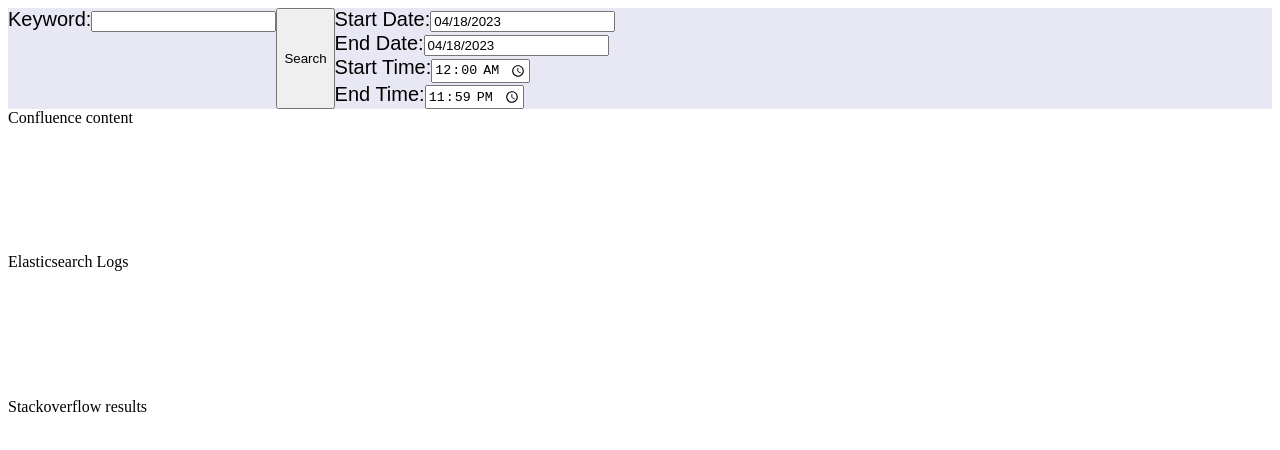
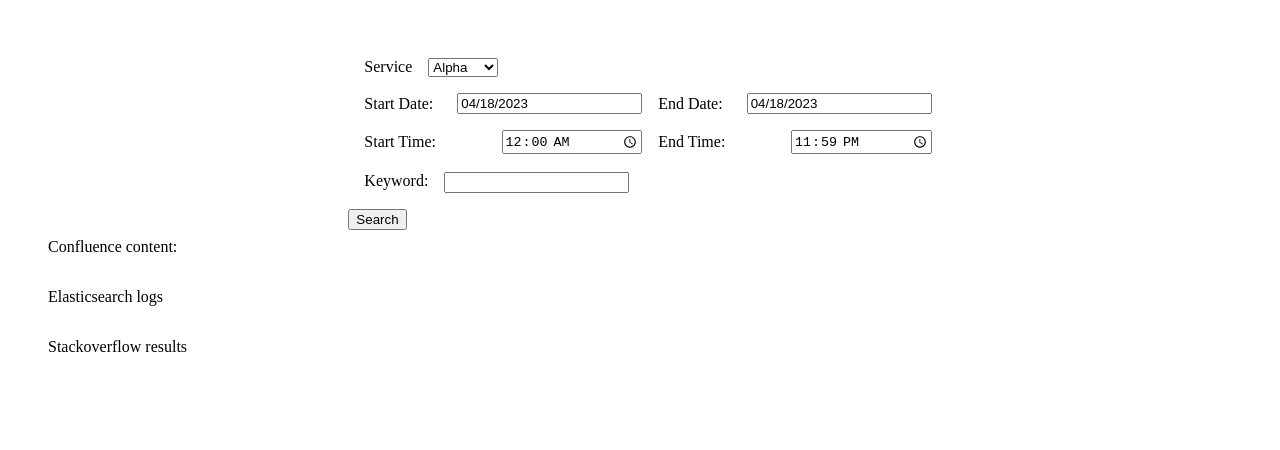
Before and after one commit to LAVANYARAMYA/API-UI, a React (Create React App) app in the folder ui_code/: page / in a window 1280 px wide. Shown: the top 450 px of the page. Built offline with nearby package versions, Linux system fonts and the light colour scheme.

Commit message:
Service dropdown added and alignment done

```diff
--- a/ui_code/src/App.css
+++ b/ui_code/src/App.css
@@ -1,116 +1,61 @@
-.App {
-  text-align: top;
-    min-height: 100vh;
- /* background-color: orange;*/
+.App-header {
+  display: flex;
+  flex-direction: column;
+  align-items: center;
+  justify-content: start;
+  height: 10rem; /* set the height of the header to be the same as the viewport height */
 }
 
-.App-logo {
- background-color:mild-grey;
-  height: 10vmin;
-  pointer-events: none;
-  border:20px;
-  border-color:black;
+form {
+  display: flex;
+  flex-direction: column;
+  align-items: center;
+  justify-content: center;
+  margin-top: 2rem; /* add some margin from the top to the form */
+}
+
+.row {
+  display: flex;
+  align-items: center;
+  justify-content: center;
+  margin-top: 1rem; /* add some margin between rows */
 
 }
-.Search-logo {
-  height: 3vmin;
-  pointer-events: none;
+.row label {
+  flex-shrink: 0;
+  margin-right: 1rem;
+  margin-left: 1rem;
+}
+.row > * {
+  flex-grow: 1;
 }
 
-
-
-.App-header {
-  background-color: #e8e8f4;
-  min-height: 8vh;
-  align-items: center;
-  justify-content: center;
-  font-size: calc(10px + 2vmin);
-  font-family: Arial;
-  font-size: 20px;
-  color: black;
+label {
+   margin-left: 1rem;
+  margin-right: 0.5rem; /* add some space between labels and inputs */
 }
 
-@keyframes Search-logo-spin {
-  from {
-    transform: rotate(0deg);
-  }
-  to {
-    transform: rotate(360deg);
-  }
+input,
+select {
+  margin-left: 0.5rem; /* add some space between labels and inputs */
 }
 
-.searchBar input {
-height: 3vmin;
-  align-items: center;
-  flex-grow: 1;
-  border: 10px;
-  margin-right: 10px;
-  font-size: 16px;
+.searchBar {
+  margin-left: 0.5rem; /* add some space between the keyword label and input */
 }
 
-/*.searchButton {
-  display: flex;
-  background-color: #e8e8f4;
-  border: 10px;
-  border-color: black;
-  border-radius: 20px;
-  color: orange;
-  cursor: pointer;
-  padding: 10px;
-  font-size: 16px;
+button {
+  margin-top: 1rem; /* add some margin on top of the button */
 }
 
-.searchButton:hover  {
-border:10px;
-background-color: yellow;
-}*/
-.container {
-
-  background-color:white;
-  background-position: center;
-  background-size: cover;
-}
-
-ul{
-margin: 5%;
-width: 1000px;
-display: flex;
-align-items:left;
-flex-direction: column;
-
-}
-
-p{
-margin: 2px;
-color:black;
-font-size:20px;
-cursor: pointer;
+content{
 display:flex;
 justify-content: center;
 }
+.page{
 
-.content{
- text-align: left;
-/* border-color: orange;
- border-radius: 25px;
- border: 0.1px solid black;*/
- background-color: white;
-
-}
-
-.page{
-background-color:black;
 flex-direction:row;
 display:flex;
 justify-content:center;
+
 }
-
-button:hover{
-background-color:mild grey;
-border-radius:5px
-}
-
-.highlight {
-  background-color: yellow;
-  font-weight: bold;
-}
--- a/ui_code/src/App.js
+++ b/ui_code/src/App.js
@@ -27,6 +27,7 @@
     const [startTime, setStartTime] = useState('00:00');
     const [endTime, setEndTime] = useState('23:59');
     const [data, setData] = useState([]);
+    const [service, setService] = useState('Alpha');
 
 
     const s_year = startDate.getFullYear();
@@ -41,14 +42,9 @@
 
     const enddateString = e_year + '-' + e_month + '-' + e_date;
 
-
-
-
-
-
-
-
-
+const handleSelectChange = (event) => {
+    setService(event.target.value);
+  };
 
     const handleSubmit = async (event) => {
     event.preventDefault();
@@ -57,6 +53,7 @@
     try {
     const response= await axios.get('http://localhost:8080/api/confluence' ,{
     params: {
+    service: service,
     input: input
      }    }  );
      setConfluenceOutput(response.data);
@@ -199,64 +196,82 @@
            <div className="App">
               <header className="App-header">
                  <form onSubmit={handleSubmit}>
-                     <div style={{ display: 'flex'}} >
-                      Keyword:<span></span>
-                      <div><input className="searchBar input" type="text" value={input} onChange={handleInputChange} /></div>
-                      <button type="submit"  onSubmit={handleSubmit}> Search </button>
 
     <div>
+      <br />
+      <label>Service</label>
+      <select value={service} onChange={handleSelectChange} style={{ marginLeft: '0.5rem' }}>
+        <option value="Alpha"> Alpha</option>
+        <option value="modules">Beta</option>
+        <option value="Gamma">Gamma</option>
+      </select>
+
+      <div className="row">
         <label>Start Date:</label>
         <DatePicker selected={startDate} onChange={date => setStartDate(date)} />
-                                           <br />
         <label>End Date:</label>
         <DatePicker selected={endDate} onChange={date => setEndDate(date)} />
         <br />
+      </div>
+      <div className="row">
         <label>Start Time:</label>
-                                           <input type="time" value={startTime} onChange={e => setStartTime(e.target.value)} />
+        <input type="time" value={startTime} onChange={e => setStartTime(e.target.value)}  />
         <br />
         <label>End Time:</label>
-                                           <input type="time" value={endTime} onChange={e => setEndTime(e.target.value)} />
+        <input type="time" value={endTime} onChange={e => setEndTime(e.target.value)}  />
         <br />
+      </div>
+      <br />
+      <div style={{ display: 'flex' }}>
+        <label>Keyword:</label><span></span>
+        <div><input className="searchBar input" type="text" value={input} onChange={handleInputChange} style={{ marginLeft: '0.5rem' }} /></div>
+      </div>
+      <button type="submit" onSubmit={handleSubmit} style={{ marginTop: '1rem' }}> Search </button>
+    </div>
 
+  </form>
+
+</header>
+
+<br />
+<br />
+<br />
+     <div className="content">
+
+<ul>
+  Confluence content:
+             {currentBlogs.map((link, index) => (
+                  <li key={index}>
+
+                          {link === 'Keyword not found' ? (
+                                     <p>Keyword not found</p>
+                                         ) : (
+
+                                              <a href={encodeURI(currentBlogs[index])} target="_blank">{currentBlogs1[index]}</a>
+                                                      )}
+                  </li>
+             ))}
+           </ul>
+                      <div className="page">
+                          {renderPageNumbers}
+                      </div>
 </div>
 
 
 
+<div className="content">
 
-                     </div>
-                 </form>
-              </header>
-
-
-             Confluence content
-             <div className="content">
  <ul>
-             {currentBlogs.map((link, index) => (
-                  <li key={index}>
-                          {link === 'Keyword not found' ? (
-                                     <p>Keyword not found</p>
-                                         ) : (
-                                              <a href={encodeURI(currentBlogs[index])} target="_blank">{currentBlogs1[index]}</a>
-                                              )}
-
-                  </li>
-             ))}
-             </ul>
-
-
-             <div className="page">
-             {renderPageNumbers} </div>
-             </div>
-
-
-            Elasticsearch Logs
-            <div className="content">
-            <ul>
+ Elasticsearch logs
  {currentBlogs2.map((link,index)=>(
  <li key={index}>
+
  {link==='Keyword not found'?(
  <p>Keyword not found</p>
-                                    ):(<p>{currentBlogs2[index]}</p>
+ ):(
+
+ <p>{currentBlogs2[index]}</p>
+
  )}
 
  </li>
@@ -269,12 +284,13 @@
      </div>
 
 
+     <div className="content">
+
+      <ul>
 Stackoverflow results
-
-             <div className="content">
-              <ul>
                    {currentBlogs3.map((link, index) => (
                         <li key={index}>
+
                                 {link === 'Keyword not found' ? (
                                            <p>Keyword not found</p>
                                                ) : (
```
Lines whose indentation alone changed are shown as unchanged.
